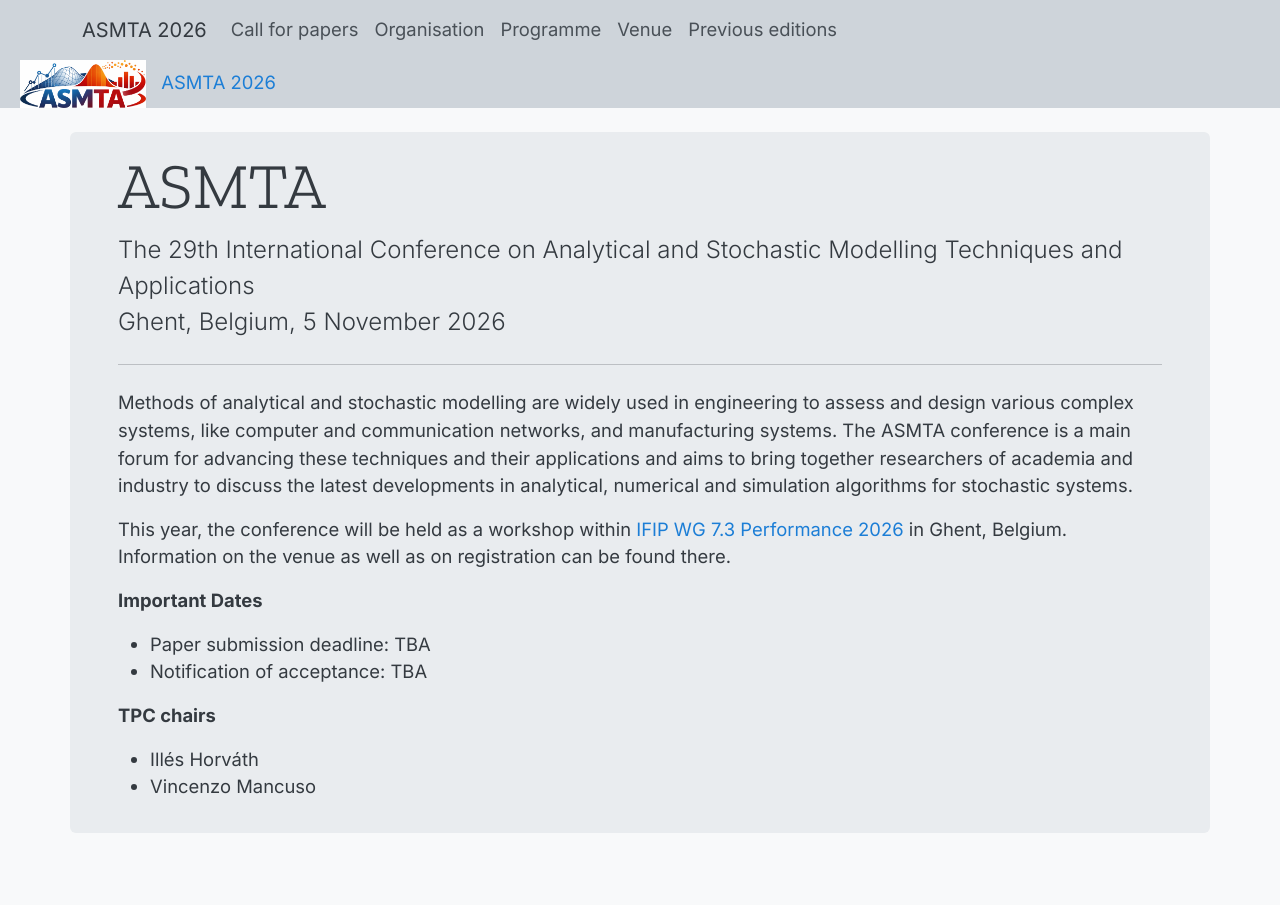
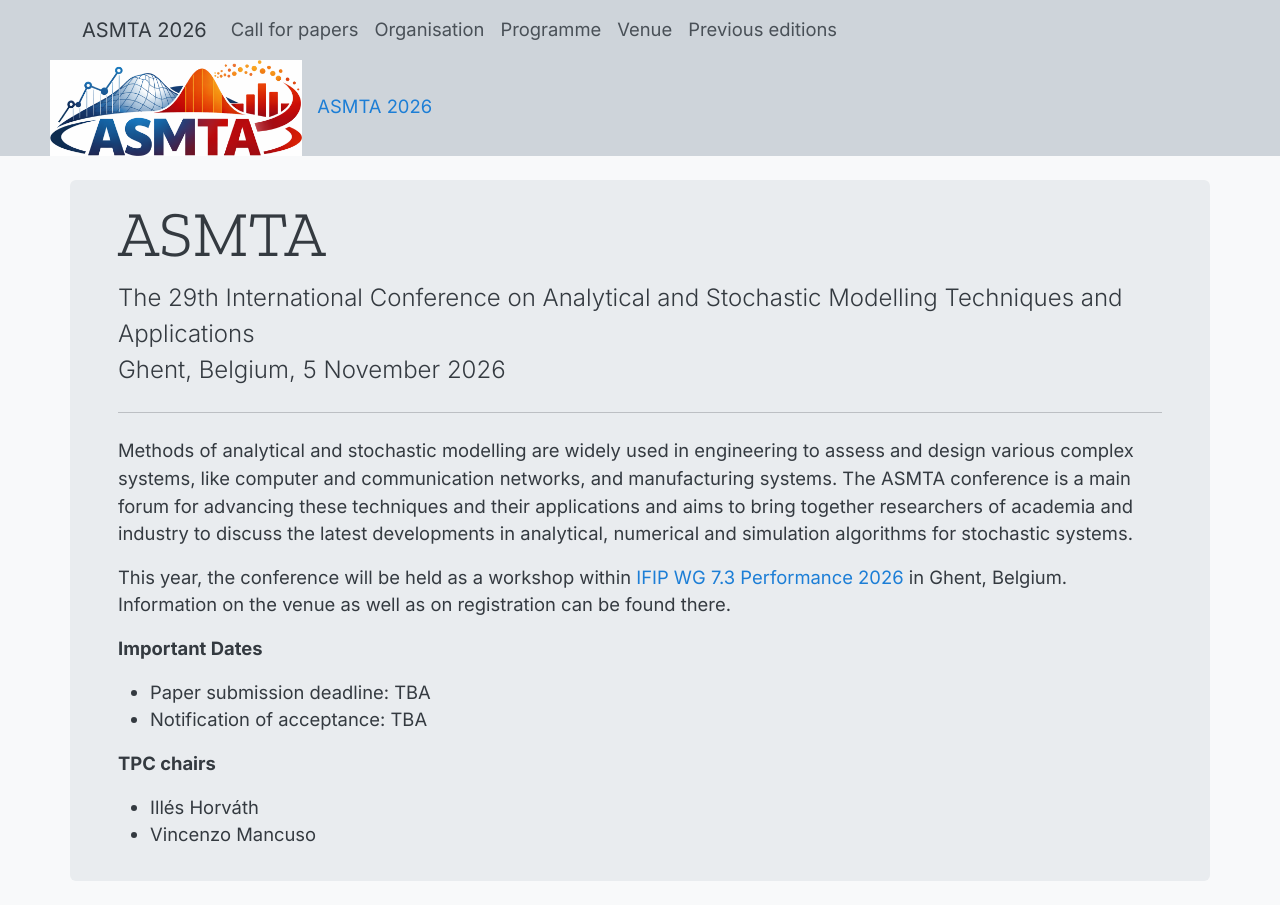
Before and after one commit to asmta/asmta.github.io, a Jekyll site: the page built from index.md, in a window 1280 px wide. Built offline with Jekyll 4.4.1, drawn with Linux system fonts in a browser that asks for light colours.

Commit message:
Update header.html

```diff
--- a/_includes/header.html
+++ b/_includes/header.html
@@ -34,7 +34,7 @@
     <img
       src="{{ site.logo | relative_url }}"
       alt="{{ site.logo_alt | default: site.title }}"
-      style="height: 48px; width: auto; vertical-align: middle; margin-right: 10px; margin-left: 20px;"
+      style="height: 96px; width: auto; vertical-align: middle; margin-right: 10px; margin-left: 50px;"
     />
   {% endif %}
   {{ site.title }}
```
